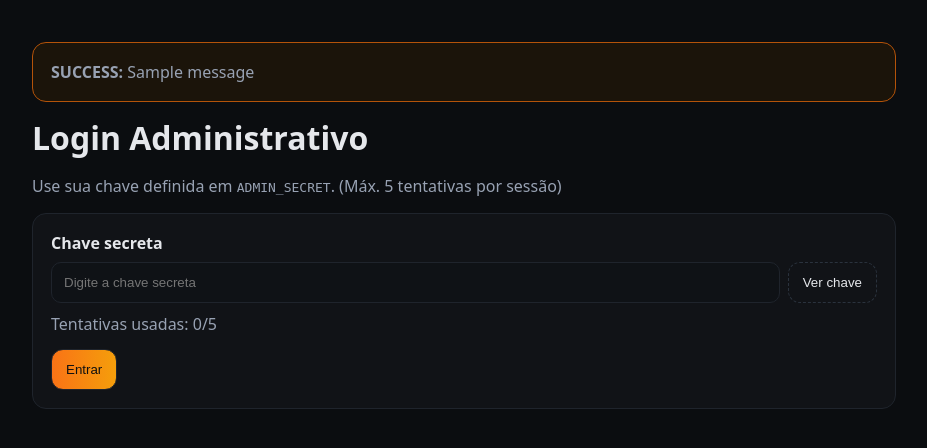
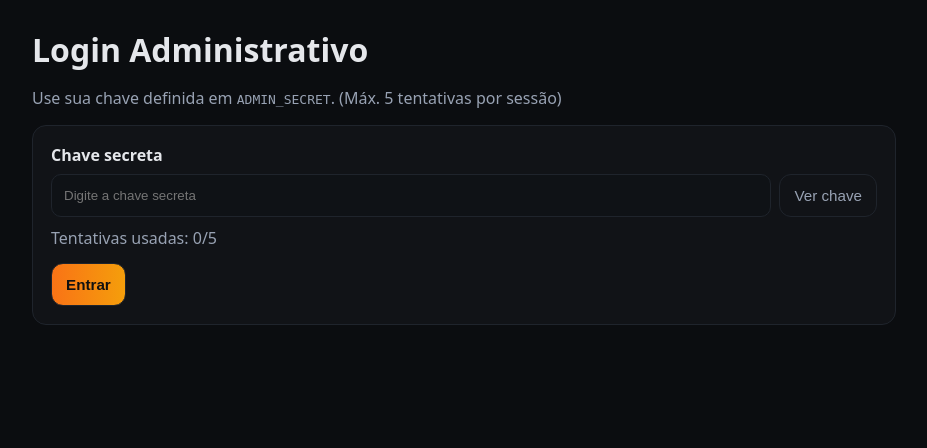
Before and after one commit to Jccasafus-hub/SchulzeVote, a Flask app: page /admin/login in a window 1280 px wide. Shown: the top 448 px of the page, without its empty margins (176-1103 px from the left). Run offline with Flask 3, Linux system fonts and the light colour scheme; one stand-in notice (Sample message) is shown.

Commit message:
Update base_admin.html

```diff
--- a/templates/base_admin.html
+++ b/templates/base_admin.html
@@ -5,83 +5,95 @@
   <title>{% block title %}SchulzeVote Admin{% endblock %}</title>
   <meta name="viewport" content="width=device-width, initial-scale=1" />
 
-  <!-- PWA (Admin) -->
-  <link rel="manifest" href="{{ url_for('static', filename='manifest_admin.json') }}?v={{ APP_VERSION }}">
+  <!-- PWA -->
+  <link rel="manifest" href="{{ url_for('static', filename='manifest_admin.json') }}">
   <meta name="theme-color" content="#000000">
 
-  <!-- Ícones Admin -->
-  <link rel="icon" type="image/png" sizes="192x192" href="{{ url_for('static', filename='admin_icon_192.png') }}?v={{ APP_VERSION }}">
-  <link rel="apple-touch-icon" sizes="180x180" href="{{ url_for('static', filename='admin_icon_180.png') }}?v={{ APP_VERSION }}">
-  <meta name="apple-mobile-web-app-capable" content="yes">
-  <meta name="apple-mobile-web-app-status-bar-style" content="black">
-  <meta name="apple-mobile-web-app-title" content="SchulzeVote Admin">
+  <!-- Ícones -->
+  <link rel="icon" type="image/png" sizes="192x192" href="{{ url_for('static', filename='admin_icon_192.png') }}">
+  <link rel="apple-touch-icon" sizes="180x180" href="{{ url_for('static', filename='admin_icon_180.png') }}">
+
+  <!-- (Opcional) Social preview -->
+  <meta property="og:title" content="SchulzeVote Admin">
+  <meta property="og:description" content="Painel administrativo do SchulzeVote.">
+  <meta property="og:image" content="{{ url_for('static', filename='admin_icon_512.png') }}">
+  <meta property="og:type" content="website">
 
   <style>
-    :root{ --bg:#0b0d10; --card:#111317; --muted:#98a2b3; --text:#e5e7eb; --accent:#f97316; --accent-2:#f59e0b; --border:#1f242c; --input:#0f1216; }
-    *{box-sizing:border-box}
-    body{margin:0;font-family:system-ui,-apple-system,Segoe UI,Roboto,Helvetica,Arial,sans-serif;background:var(--bg);color:var(--text)}
-    .wrap{max-width:920px;margin:0 auto;padding:28px}
-    h1{margin:0 0 12px}
-    p.muted{color:var(--muted)}
-    .card{background:var(--card);border:1px solid var(--border);border-radius:14px;padding:18px;margin:14px 0}
-    .row{display:flex;flex-wrap:wrap;gap:10px;align-items:center}
-    .btn{padding:12px 14px;border-radius:12px;border:1px solid var(--border);background:#1b1f27;color:var(--text);text-decoration:none;cursor:pointer}
-    .btn:hover{filter:brightness(1.06)}
-    .btn.accent{background:linear-gradient(90deg,var(--accent),var(--accent-2));color:#111}
-    .btn.ghost{background:transparent;border:1px dashed #2a323d;color:var(--text)}
-    .btn.danger{background:#3a0d0d;border-color:#ef4444;color:#ef4444}
-    .btn.danger:hover{filter:brightness(1.2)}
-    input[type=text], input[type=password], input[type=number]{
-      background:var(--input); border:1px solid var(--border); color:var(--text); padding:10px 12px; border-radius:10px; outline:none; width:100%;
+    :root {
+      --bg:#0b0d10; --card:#111317; --muted:#98a2b3;
+      --text:#e5e7eb; --accent:#f97316; --accent-2:#f59e0b;
+      --border:#1f242c; --input:#0f1216;
     }
-    .pill{display:inline-block;padding:4px 8px;border-radius:999px;background:#0f1319;border:1px solid var(--border);color:var(--muted);font-size:.85rem}
+    * { box-sizing:border-box }
+    body {
+      margin:0;
+      font-family:system-ui,-apple-system,Segoe UI,Roboto,Helvetica,Arial,sans-serif;
+      background:var(--bg);
+      color:var(--text)
+    }
+    .wrap { max-width:920px; margin:0 auto; padding:28px }
+    h1 { margin:0 0 12px }
+    p.muted { color:var(--muted) }
+    .card {
+      background:var(--card);
+      border:1px solid var(--border);
+      border-radius:14px;
+      padding:18px;
+      margin:14px 0
+    }
+    .row { display:flex; flex-wrap:wrap; gap:10px; align-items:center }
+    .btn {
+      padding:12px 14px;
+      border-radius:12px;
+      border:1px solid var(--border);
+      background:#1b1f27;
+      color:var(--text);
+      text-decoration:none;
+      cursor:pointer;
+      font-size:0.95rem;
+    }
+    .btn:hover { filter:brightness(1.06) }
+    .btn.accent {
+      background:linear-gradient(90deg,var(--accent),var(--accent-2));
+      color:#111;
+      font-weight:600;
+    }
+    .btn.ghost {
+      background:transparent;
+      color:var(--muted);
+      border:1px solid var(--border);
+    }
+    .btn.ghost:hover {
+      background:#1b1f27;
+      color:var(--text);
+    }
+    input[type=text],
+    input[type=password],
+    input[type=number] {
+      background:var(--input);
+      border:1px solid var(--border);
+      color:var(--text);
+      padding:10px 12px;
+      border-radius:10px;
+      outline:none;
+    }
+    .pill {
+      display:inline-block;
+      padding:4px 8px;
+      border-radius:999px;
+      background:#0f1319;
+      border:1px solid var(--border);
+      color:var(--muted);
+      font-size:.85rem
+    }
   </style>
-
   {% block head %}{% endblock %}
 </head>
 <body>
   <div class="wrap">
-
-    <!-- FLASH MESSAGES -->
-    {% with msgs = get_flashed_messages(with_categories=true) %}
-      {% if msgs %}
-        <div class="card" style="border-color:#b45309;background:#1b140a">
-          {% for cat, msg in msgs %}
-            <p class="muted" style="margin:0"><b>{{ cat|upper }}:</b> {{ msg }}</p>
-          {% endfor %}
-        </div>
-      {% endif %}
-    {% endwith %}
-
     {% block content %}{% endblock %}
   </div>
-
-  <!-- SW do Admin: registra e fica pronto para receber PURGE_CACHE -->
-  <script>
-    (function () {
-      if ('serviceWorker' in navigator) {
-        navigator.serviceWorker.register('/static/sw_admin.js')
-          .catch(function(e){ console.warn('SW Admin: falha ao registrar', e); });
-      }
-      // Função global para logout limpando cache do SW antes
-      window.logoutAndClearCache = function(href) {
-        if ('serviceWorker' in navigator) {
-          navigator.serviceWorker.getRegistration().then(function(reg){
-            try {
-              if (reg && reg.active) {
-                reg.active.postMessage('PURGE_CACHE');
-              }
-            } catch(e) { /* no-op */ }
-          }).finally(function(){
-            window.location.href = href;
-          });
-        } else {
-          window.location.href = href;
-        }
-      };
-    })();
-  </script>
-
   {% block scripts %}{% endblock %}
 </body>
 </html>
```
